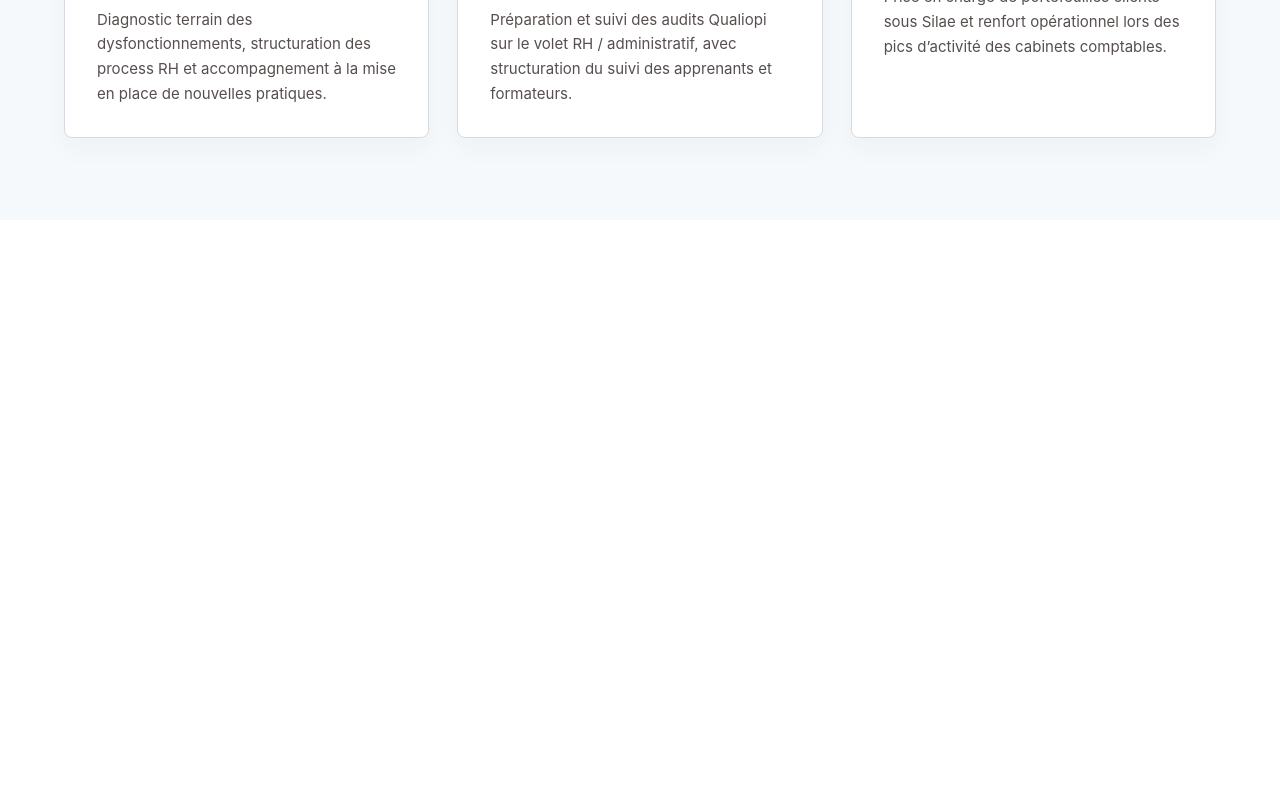
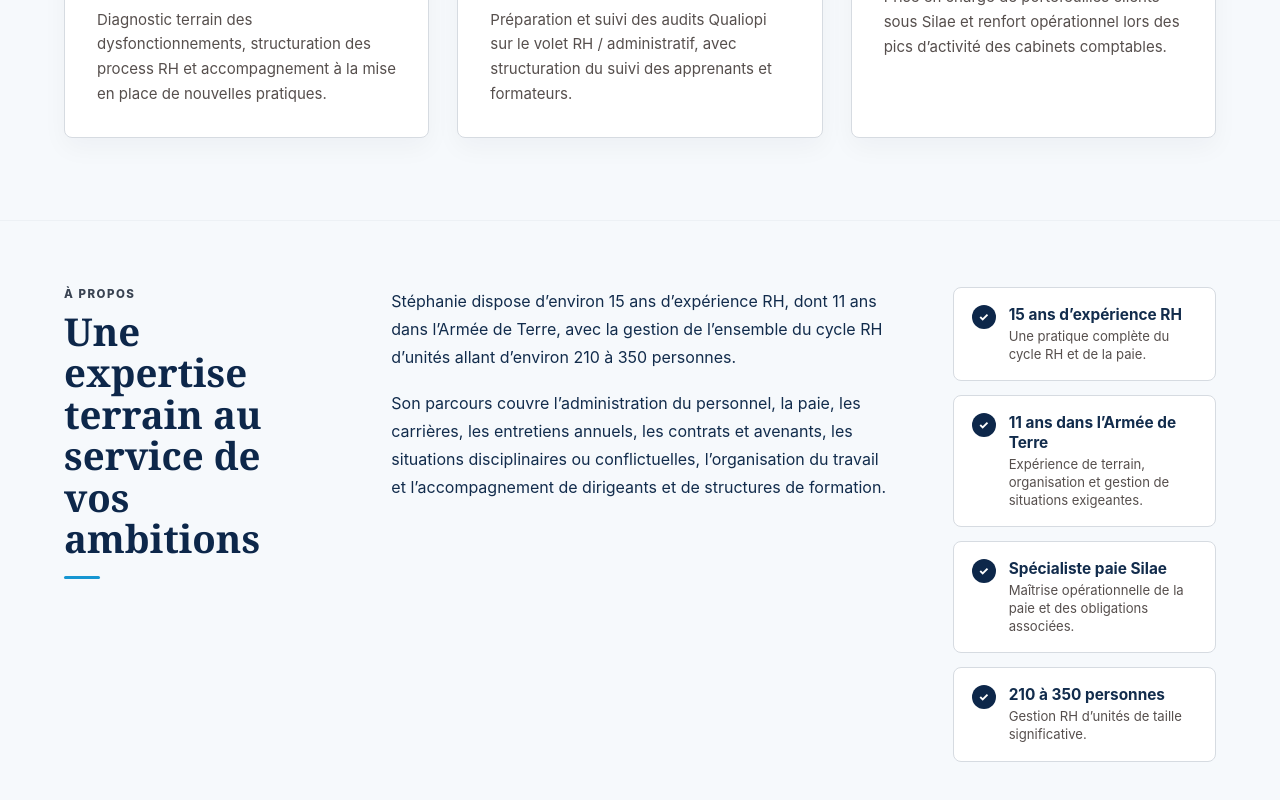
Before and after one commit to yum4nity-code/Site-stephanie, a Next.js app: page / in a window 1280 px wide. Shown: the part 1793-2593 px from the top of the page. Before the commit the page ends 2013 px from the top, so only its background shows below. Built offline with nearby package versions, Linux system fonts and the light colour scheme.

Commit message:
Add about section

```diff
--- a/app/page.tsx
+++ b/app/page.tsx
@@ -80,6 +80,25 @@ const expertiseServices = [
     price: "22 à 28 € HT / bulletin",
     description:
       "Prise en charge de portefeuilles clients sous Silae et renfort opérationnel lors des pics d’activité des cabinets comptables.",
+  },
+];
+
+const aboutProofs = [
+  {
+    title: "15 ans d’expérience RH",
+    detail: "Une pratique complète du cycle RH et de la paie.",
+  },
+  {
+    title: "11 ans dans l’Armée de Terre",
+    detail: "Expérience de terrain, organisation et gestion de situations exigeantes.",
+  },
+  {
+    title: "Spécialiste paie Silae",
+    detail: "Maîtrise opérationnelle de la paie et des obligations associées.",
+  },
+  {
+    title: "210 à 350 personnes",
+    detail: "Gestion RH d’unités de taille significative.",
   },
 ];
 
@@ -260,6 +279,46 @@ export default function Home() {
           </div>
         </div>
       </section>
+
+      <section className="about-section" id="a-propos" aria-labelledby="about-title">
+        <div className="section-inner">
+          <div className="about-grid">
+            <div className="about-heading">
+              <p className="section-kicker">À propos</p>
+              <h2 className="section-title" id="about-title">
+                Une expertise terrain au service de vos ambitions
+              </h2>
+              <span className="section-accent" aria-hidden="true" />
+            </div>
+
+            <div className="about-copy">
+              <p>
+                Stéphanie dispose d’environ 15 ans d’expérience RH, dont 11 ans dans
+                l’Armée de Terre, avec la gestion de l’ensemble du cycle RH d’unités
+                allant d’environ 210 à 350 personnes.
+              </p>
+              <p>
+                Son parcours couvre l’administration du personnel, la paie, les carrières,
+                les entretiens annuels, les contrats et avenants, les situations
+                disciplinaires ou conflictuelles, l’organisation du travail et
+                l’accompagnement de dirigeants et de structures de formation.
+              </p>
+            </div>
+
+            <div className="about-proof" aria-label="Repères du parcours">
+              {aboutProofs.map((proof) => (
+                <div className="about-proof-item" key={proof.title}>
+                  <span className="about-proof-mark" aria-hidden="true">✓</span>
+                  <div>
+                    <strong>{proof.title}</strong>
+                    <span>{proof.detail}</span>
+                  </div>
+                </div>
+              ))}
+            </div>
+          </div>
+        </div>
+      </section>
     </main>
   );
 }
```
